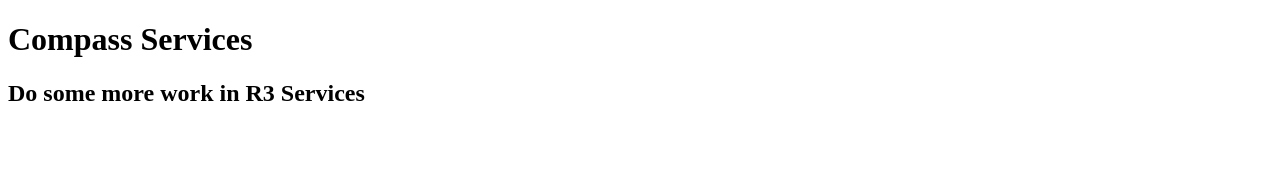
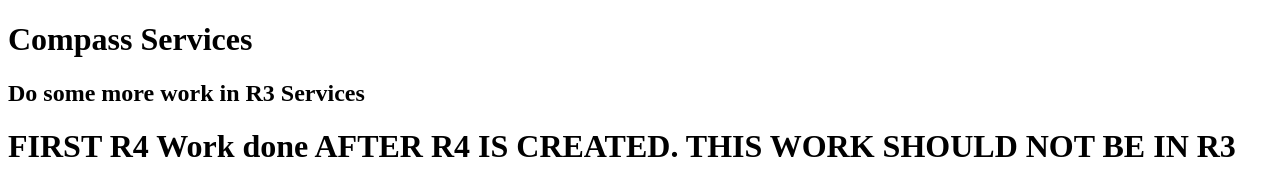
Before and after one commit to Compass-UI/TFVC-TO-GitHub-Compass-R4-R4-Service, a plain HTML site: page index.html in a window 1280 px wide. Drawn offline with Linux system fonts and the light colour scheme.

Commit message:
FIRST R4 Work done AFTER R4 IS CREATED. THIS WORK SHOULD NOT BE IN R3
Imported from Changeset 51

```diff
--- a/index.html
+++ b/index.html
@@ -9,5 +9,7 @@
 <body>
     <h1>Compass Services</h1>
     <h2>Do some more work in R3 Services</h2>
+    <h1>FIRST R4 Work done AFTER R4 IS CREATED. THIS WORK SHOULD NOT BE IN R3 </h3>
+
 </body>
 </html>
```
